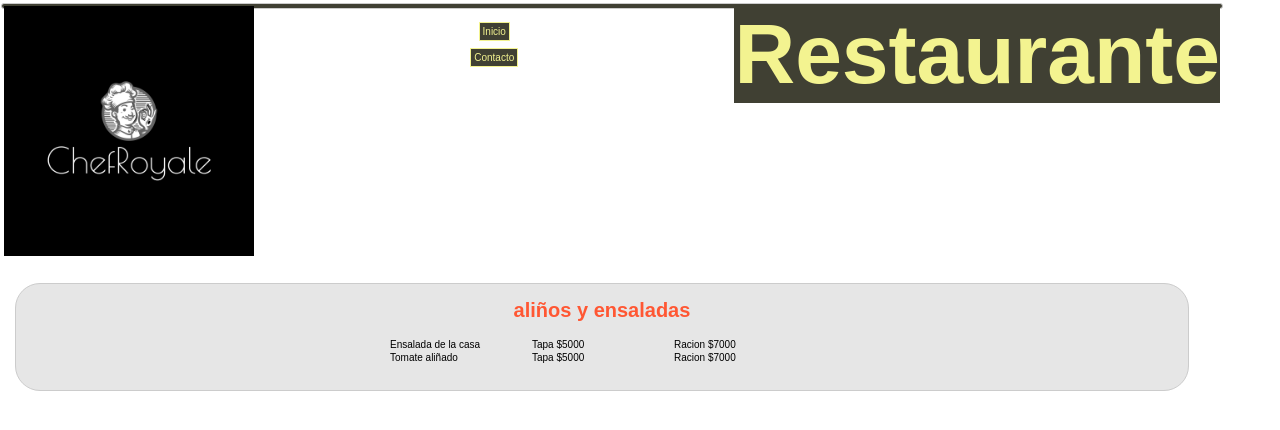
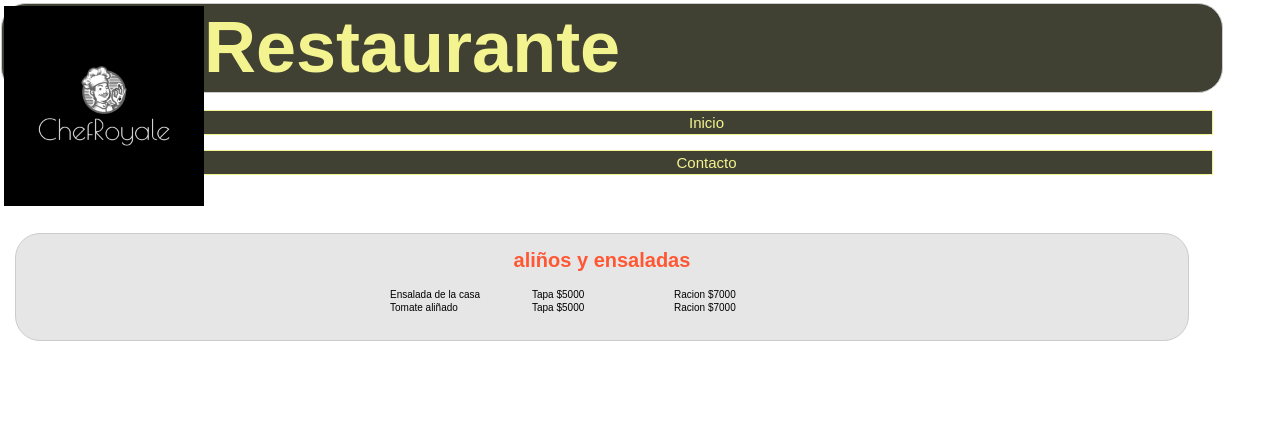
Before and after one commit to cazadorgamer/Proyecto-carta-bar, a plain HTML site: page index.html in a window 1280 px wide. Drawn offline with Linux system fonts and the light colour scheme.

Commit message:
update estilos

```diff
--- a/css/estilos.css
+++ b/css/estilos.css
@@ -21,7 +21,10 @@ header figure{
 }
 header h1{
     font-size: 2em;
-	float:right;
+	float:left;
+    text-align: center;
+    background-color: #404033;
+    display: inline-block;
 }
 nav{
     text-align: center;
@@ -36,11 +39,14 @@ nav ul{
 	list-style-type:none;
 }
 nav li{
+
 	display:block;
 	text-align:center;
 	margin:0 15px 0 0;
 }
 nav li a{
+    font-size:1.5em;
+    display: block;
 	padding:2px 7px 2px 7px;
 	color:#FF5733;
 	background-color:#FFFFFF;
@@ -114,13 +120,26 @@ p{
 }
 @media screen and (man-width: 639px){
 
+    *{
 
+        font-size: 10px;
+    }
+    header{
+    display: block;
+    }
+    header figure{
+        float:left;
+    }
+    header h1{
+        font-size: 1.5em;
+
+    }
 }
 @media screen and (min-width: 640px)
 {
 body{
     margin: 0 auto;
-    font-size: 14px;
+    font-size: 12px;
 }
 header{
 	background:#404033;
@@ -138,7 +157,7 @@ header h1{
     font-size: 2em;
     color: #f3f390;
     text-align: center;
-
+	float: left;
     background: #404033;
 }
 nav{
--- a/index.html
+++ b/index.html
@@ -8,9 +8,15 @@
 </head>
 <body>
     <header>
-        <figure><img src="img/white_with_dark_background.png" width="250px"></figure>
- <h1>Restaurante</h1>
+        <div>
+        <figure><img src="img/white_with_dark_background.png" width="200px"></figure>
+    </div>
+
+        <h1>Restaurante</h1>
+    <br>
+    <br>
     </header>
+    <div>
     <nav>
         <ul>
             <li><a href="index.html">Inicio</a></li>
@@ -18,6 +24,7 @@
             <li><a href="contacto.html">Contacto</a></li>
         </ul>
     </nav>
+</div>
     <section>
         <article>
             <h2>aliños y ensaladas</h2>
```
Also changed, not shown: contacto.html (+5 -2 lines).
